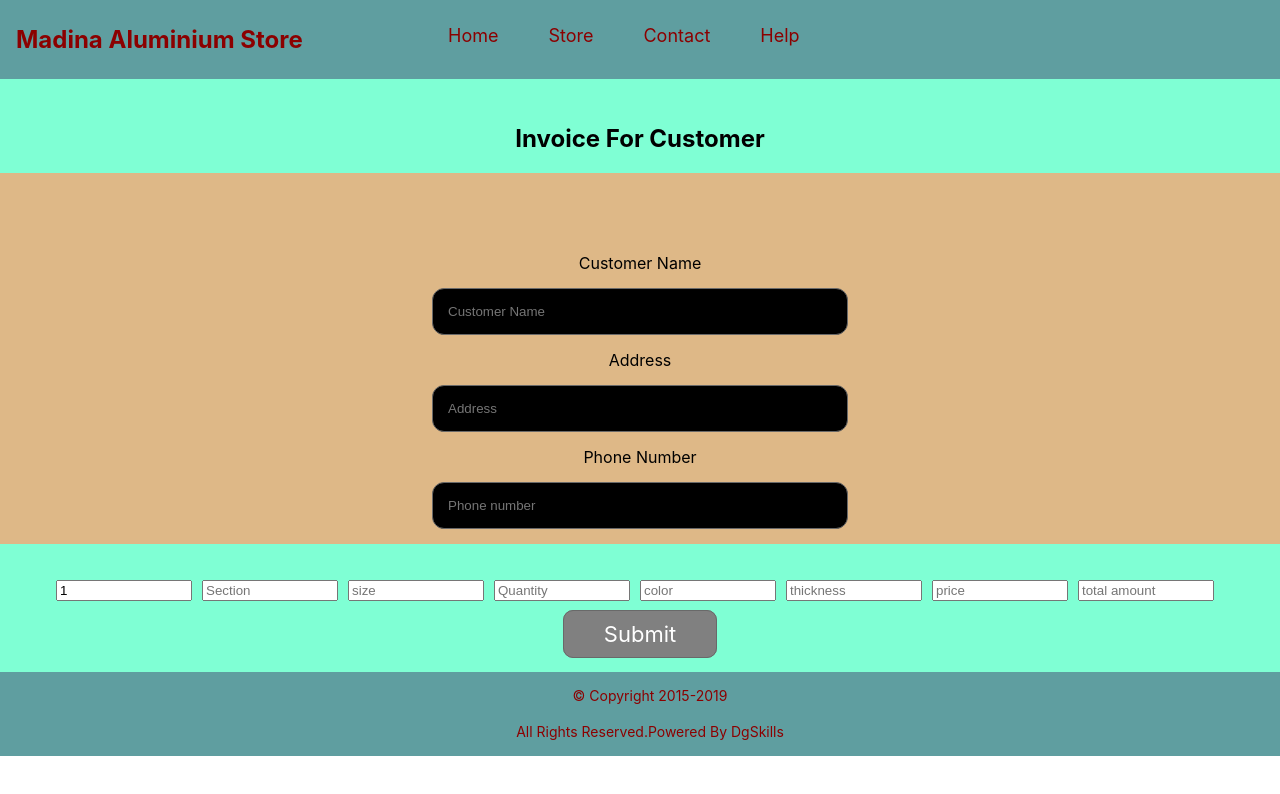
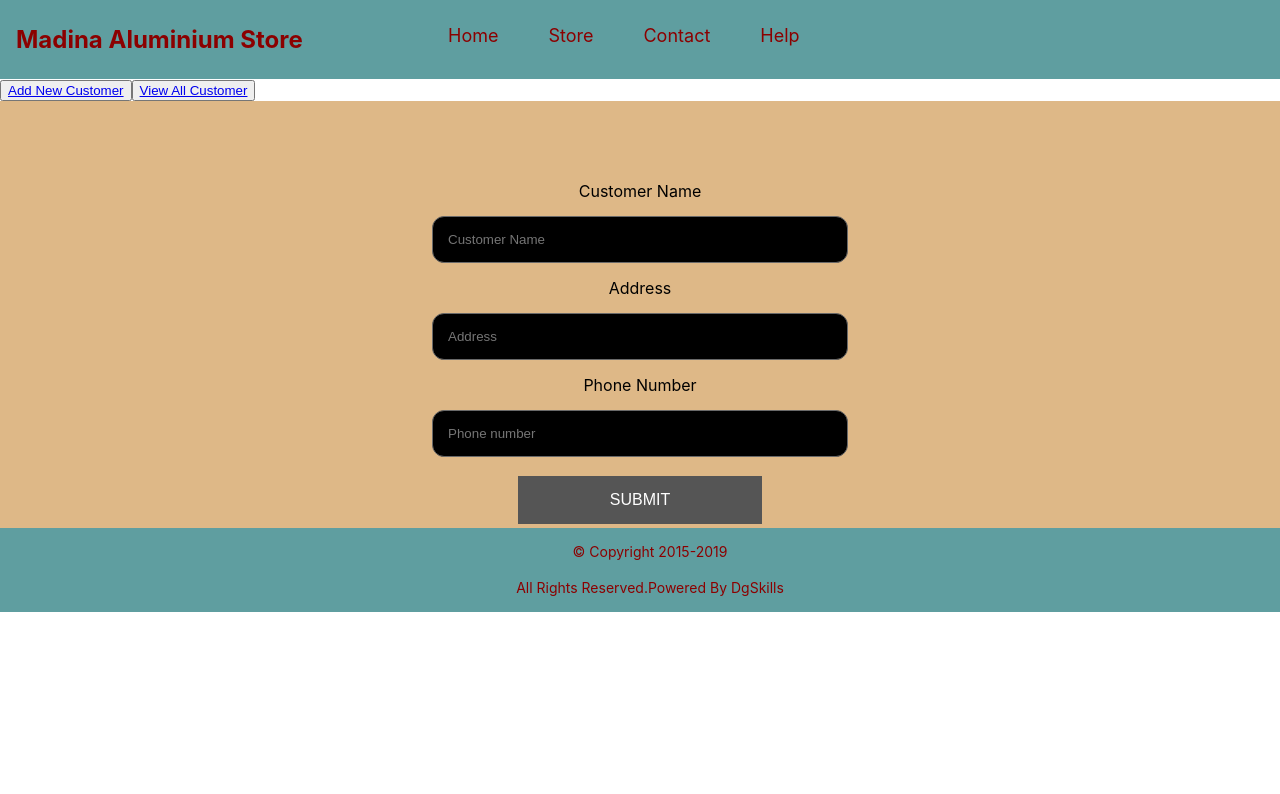
Before and after one commit to ashfaqshoukat/umairfyp, a React (Create React App) app: page /customerform in a window 1280 px wide. Both pictures are taken after a click on the link "Store". Shown: the top 794 px of the page. Built offline with nearby package versions, Linux system fonts and the light colour scheme.

Commit message:
commited

```diff
--- a/package.json
+++ b/package.json
@@ -5,6 +5,7 @@
   "dependencies": {
     "react": "^16.10.2",
     "react-dom": "^16.10.2",
+    "react-router-dom": "^5.1.2",
     "react-scripts": "3.2.0"
   },
   "scripts": {
--- a/src/App.css
+++ b/src/App.css
@@ -174,3 +174,14 @@
   width: 3%!important;
   color: gray;
 }
+
+button.btn{
+  background-color: #4CAF50; /* Green */
+  border: none;
+  color: white;
+  padding: 15px 32px;
+  text-align: center;
+  text-decoration: none;
+  display: inline-block;
+  font-size: 16px;
+}
--- a/src/App.js
+++ b/src/App.js
@@ -1,55 +1,12 @@
-import React,{useState} from 'react';
-import './App.css';
-import Name from "./components/Name";
-import Leftcont from "./contents/content";
+import React from 'react'
 
-import Testing from "./contents/tables";
-import Footer from "./footer/footer";
+import Main from "./contents/Main";
 function App() {
-	const [state,setState]=useState('home')
-		const clickhomebtn = (event, newState)=>{
-		setState(newState)
-    }
-  return (
-      <div>
-            <div className="mainheader">
-                <div className="container">
-	                <div className="lefth">
-	                  <h2>Madina Aluminium Store</h2>
-	                    </div>
-	                        <div className="righth">
-								<div className="nav_bar">
-									<ul>
-										<li><a onClick={(event)=>clickhomebtn(event, 'home')}>Home</a></li>
-										<li><a onClick={(event)=>clickhomebtn(event, 'store')}>Store</a></li>
-										<li><a onClick={(event)=>clickhomebtn(event, 'contact')}>Contact</a></li>
-										<li><a onClick={(event)=>clickhomebtn(event, 'help')}>Help</a></li>
-									</ul>
-								</div>
-							</div>
-					<div className="clear"></div>
-				</div>
-			</div>
-              <div className="container">
-	              {(state === 'home') && (
-		              <Leftcont />
-	              )}
-              </div>
-              <div>
-	              {(state === 'store') && (
-		              <React.Fragment>
 
-			              <Testing/>
-		              </React.Fragment>
-	              )}
-              </div>
-	      <div>
-	      </div>
-	      <div>
-		      <Footer/>
-	      </div>
-      </div>
-  );
+    return (
+        <Main/>
+    )
+
 }
 
 export default App;
--- /dev/null
+++ b/src/components/CustomerItem.js
@@ -0,0 +1,18 @@
+import React from 'react';
+
+const CustomerItem = ({indexs,customername, phonenbr, address,onPressed}) => {
+    return (
+        <div onClick={(indexs)=>onPressed(indexs)} style={styles}>
+            <p>{customername}</p>
+            <p>{phonenbr}</p>
+            <p>{address}</p>
+        </div>
+    )
+}
+
+const styles = {
+    "display": "block",
+    'width': '20%',
+    'float': 'left'
+}
+export default CustomerItem;
--- /dev/null
+++ b/src/components/PrimaryButton.js
@@ -0,0 +1,21 @@
+import React from 'react';
+
+const PrimaryButton=({onPressed})=>{
+    return(
+        <button onClick={onPressed} style={styles}>SUBMIT</button>
+    )
+}
+
+const styles={
+   'background-color': "#555555",
+"border": 'none',
+'color': 'white',
+'padding':' 15px 92px',
+'text-align': 'center',
+'text-decoration': 'none',
+'display': 'inline-block',
+'font-size': '16px',
+'margin': '4px 2px',
+'cursor': 'pointer',
+}
+export default PrimaryButton;
--- /dev/null
+++ b/src/contents/CustomerForm.js
@@ -0,0 +1,35 @@
+import React from 'react';
+import CustomerInput from "../components/CustomerInput";
+import PrimaryButton from "../components/PrimaryButton";
+class CustomerForm  extends React.Component{
+
+    constructor({props}) {
+        super(props)
+        this.state = {
+            customername: '',
+            address: '',
+            phonenbr: ''
+        }
+    }
+
+    render() {
+        return(
+            <div>
+                <form className="form1"><br/>
+                    <CustomerInput label="Customer Name" placeholde="Customer Name" value={this.state.customername}
+                                   onChangeText={value => this.setState({customername: value})}/>
+                    <CustomerInput label="Address" placeholde="Address" value={this.state.address}
+                                   onChangeText={value => this.setState({address: value})}/>
+                    <CustomerInput label="Phone Number" placeholde="Phone number" value={this.state.phonenbr}
+                                   onChangeText={value => this.setState({phonenbr: value})}/>
+                                   <PrimaryButton onPressed={()=>{this.submitCustomerData()}}/>
+                </form>
+            </div>
+        )
+    }
+
+    submitCustomerData(){
+        alert('clicked me')
+    }
+}
+export default CustomerForm;
--- /dev/null
+++ b/src/contents/CustomerList.js
@@ -0,0 +1,30 @@
+import React from 'react';
+import CustomerItem from "../components/CustomerItem";
+
+class CustomerList extends React.Component {
+    customerList = [
+        {'customername': 'Ashfaq', 'address': "lahore pakistan", 'phonenbr': "54354"},
+        {'customername': 'Ashfaq', 'address': "lahore pakistan", 'phonenbr': "54354"},
+    ]
+
+    render() {
+        return(
+            this.renderCustomerList()
+        )
+
+    }
+
+
+    renderCustomerList() {
+        const listItems = this.customerList.map(({customername,address,phonenbr},index) =>
+            <CustomerItem onPressed={(indexs)=>{this.itemClicked(indexs)}}  indexs={index} address={customername} customername={address} phonenbr={phonenbr}/>
+        )
+        return listItems;
+    }
+
+    itemClicked(index){
+        alert(index)
+    }
+}
+
+export default CustomerList;
--- /dev/null
+++ b/src/contents/Main.js
@@ -0,0 +1,55 @@
+import React,{useState} from 'react';
+import '../App.css';
+import Leftcont from  './content';
+import Testing from  './content';
+import Footer from "../footer/footer";
+import StoreDashboard from "./StoreDashboard";
+
+function Main() {
+	const [state,setState]=useState('home')
+		const clickhomebtn = (event, newState)=>{
+		setState(newState)
+    }
+  return (
+      <div>
+            <div className="mainheader">
+                <div className="container">
+	                <div className="lefth">
+	                  <h2>Madina Aluminium Store</h2>
+	                    </div>
+	                        <div className="righth">
+								<div className="nav_bar">
+									<ul>
+										<li><a onClick={(event)=>clickhomebtn(event, 'home')}>Home</a></li>
+										<li><a onClick={(event)=>clickhomebtn(event, 'store')}>Store</a></li>
+										<li><a onClick={(event)=>clickhomebtn(event, 'contact')}>Contact</a></li>
+										<li><a onClick={(event)=>clickhomebtn(event, 'help')}>Help</a></li>
+									</ul>
+								</div>
+							</div>
+					<div className="clear"></div>
+				</div>
+			</div>
+              <div className="container">
+	              {(state === 'home') && (
+		              <Leftcont />
+	              )}
+              </div>
+              <div>
+	              {(state === 'store') && (
+		              <React.Fragment>
+
+			              <StoreDashboard/>
+		              </React.Fragment>
+	              )}
+              </div>
+	      <div>
+	      </div>
+	      <div>
+		      <Footer/>
+	      </div>
+      </div>
+  );
+}
+
+export default Main;
--- /dev/null
+++ b/src/contents/StoreDashboard.js
@@ -0,0 +1,29 @@
+import  React from 'react';
+import CustomerForm from "./CustomerForm";
+import CustomerList from "./CustomerList";
+import { BrowserRouter as Router, Switch, Route, Link } from 'react-router-dom';
+import styles from '../App.css'
+class StoreDashboard extends React.Component{
+    render() {
+        return(
+            <Router>
+            <div>
+                <button className={styles.btn}><Link to={'/customerform'} className="nav-link"> Add New Customer </Link></button>
+                <button><Link to={'/customerList'} className="nav-link"> View All Customer</Link></button>
+
+
+                <Switch>
+                    <Route path='/customerform' component={CustomerForm} />
+                    <Route path='/customerList' component={CustomerList} />
+                </Switch>
+            </div>
+            </Router>
+        )
+    }
+
+
+
+
+}
+
+export  default StoreDashboard;
```
Also changed, not shown: 2 other files (tests, documents, lock files or other folders).
